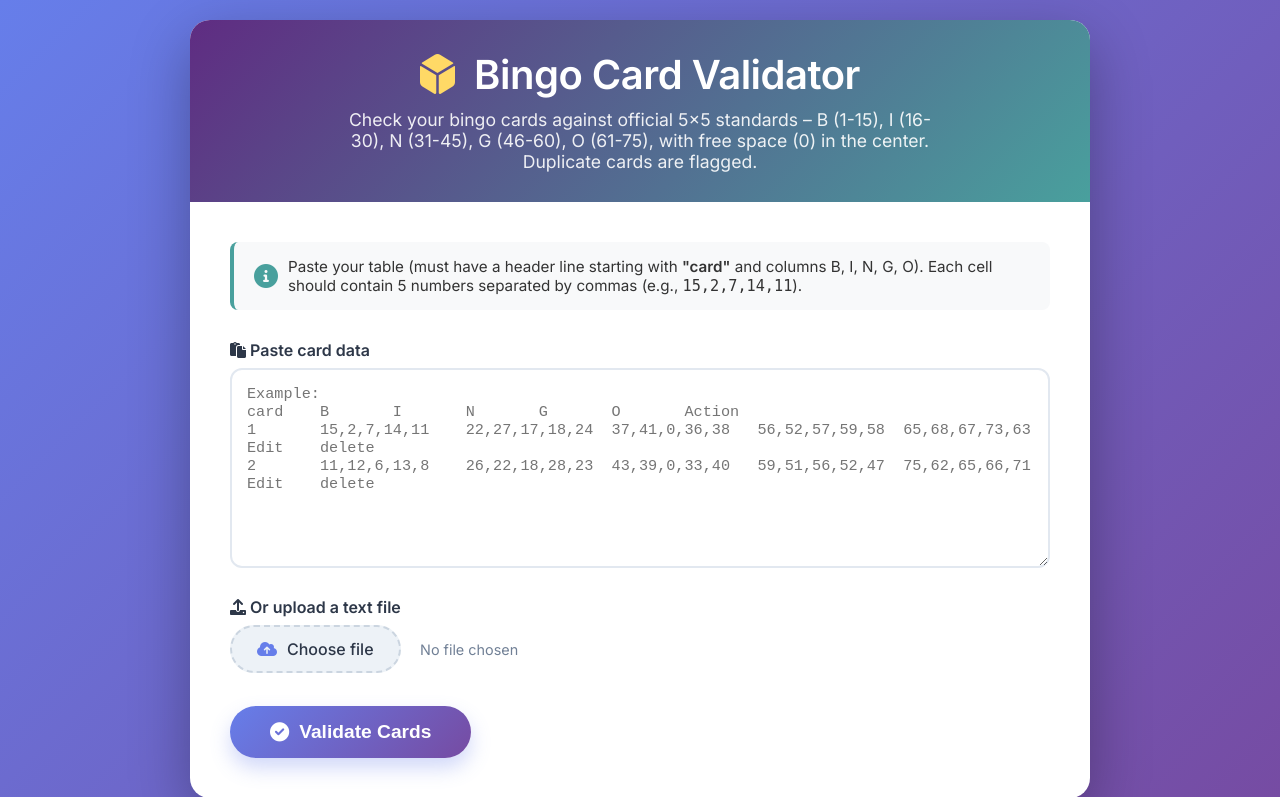
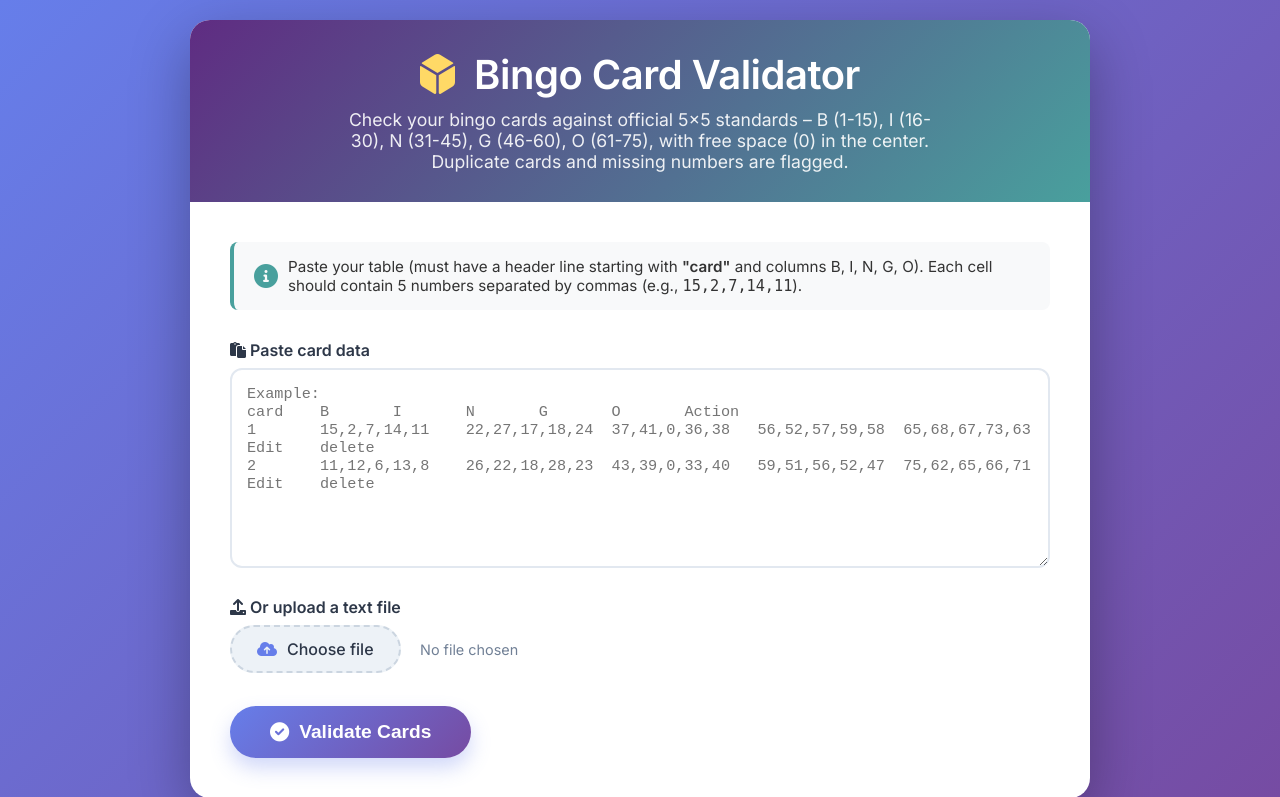
Before and after one commit to feteneabebe07-sketch/validator, a Flask app: page / in a window 1280 px wide. Shown: the top 797 px of the page. Run offline with Flask 3, Linux system fonts and the light colour scheme.

Commit message:
Enhance validation messages for bingo cards
Updated validation messages to include missing numbers in addition to duplicates.

```diff
--- a/templates/index.html
+++ b/templates/index.html
@@ -261,7 +261,7 @@
             <h1>
                 <i class="fas fa-dice-d6"></i> Bingo Card Validator
             </h1>
-            <p>Check your bingo cards against official 5x5 standards – B (1-15), I (16-30), N (31-45), G (46-60), O (61-75), with free space (0) in the center. Duplicate cards are flagged.</p>
+            <p>Check your bingo cards against official 5x5 standards – B (1-15), I (16-30), N (31-45), G (46-60), O (61-75), with free space (0) in the center. Duplicate cards and missing numbers are flagged.</p>
         </div>
 
         <div class="content">
@@ -306,8 +306,8 @@ card	B	I	N	G	O	Action
                 {% endif %}
             {% endwith %}
 
-            <!-- Validation results (only invalid cards shown, plus duplicate summary) -->
-            {% if invalid_msgs is defined or valid_count is defined %}
+            <!-- Validation results (only invalid cards shown, plus missing numbers and duplicates) -->
+            {% if invalid_msgs is defined or valid_count is defined or missing_numbers is defined %}
                 <div class="results">
                     <h2>
                         <i class="fas fa-clipboard-list"></i> Validation Results
@@ -316,6 +316,15 @@ card	B	I	N	G	O	Action
                         <strong>{{ valid_count }} valid</strong> /
                         <strong style="color: #f56565;">{{ invalid_msgs|length }} invalid</strong> cards
                     </p>
+
+                    {% if missing_numbers %}
+                        <div class="result-item" style="background: #fff3cd; border-left-color: #ffc107;">
+                            <i class="fas fa-exclamation-triangle" style="color: #856404;"></i>
+                            <span style="color: #856404;">
+                                <strong>Missing card numbers:</strong> {{ missing_numbers|join(', ') }}
+                            </span>
+                        </div>
+                    {% endif %}
 
                     {% if duplicate_groups %}
                         <h3 style="margin: 20px 0 10px; color: #b7791f;">
```
